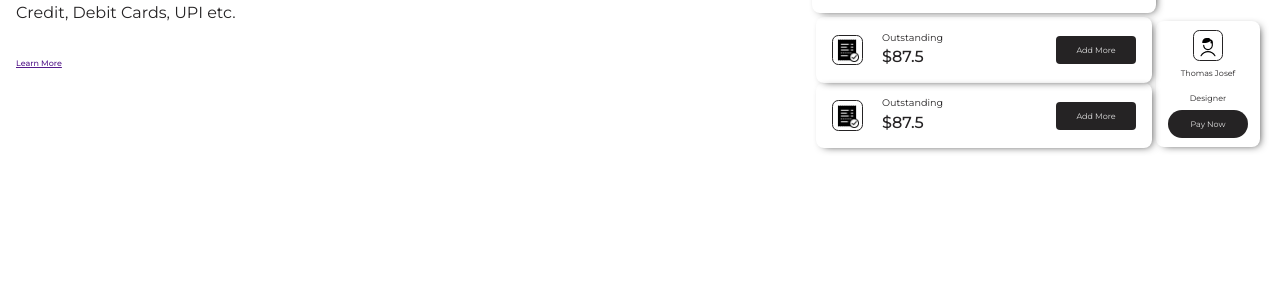
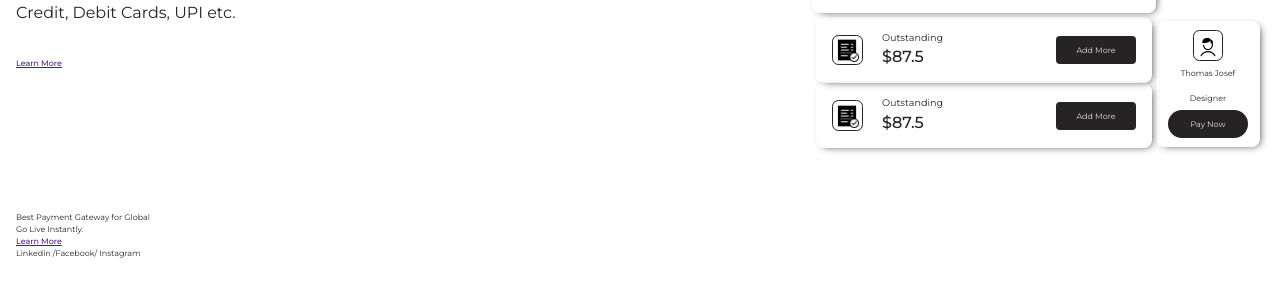
Before and after one commit to gr4mpus/glass-UI, a website: page index.html in a window 1280 px wide. Shown: the part 359-656 px from the top of the page. Drawn offline with Linux system fonts and the light colour scheme.

Commit message:
footer content

```diff
--- a/index.html
+++ b/index.html
@@ -312,7 +312,28 @@
                     </div>
                 </div>
             </main>
-            <footer></footer>
+
+            <footer>
+                <div class="footer-details">
+                    <img src="" alt="" />
+                    <div class="gateway">
+                        <p class="gateway__first">
+                            Best Payment Gateway for Global
+                        </p>
+
+                        <p class="gateway__second">Go Live Instantly.</p>
+
+                        <a
+                            href=""
+                            class="details__more underlined-link fm ptb-xl"
+                        >
+                            Learn More
+                        </a>
+                    </div>
+                </div>
+
+                <p>Linkedin /Facebook/ Instagram</p>
+            </footer>
         </div>
     </body>
 </html>
```
